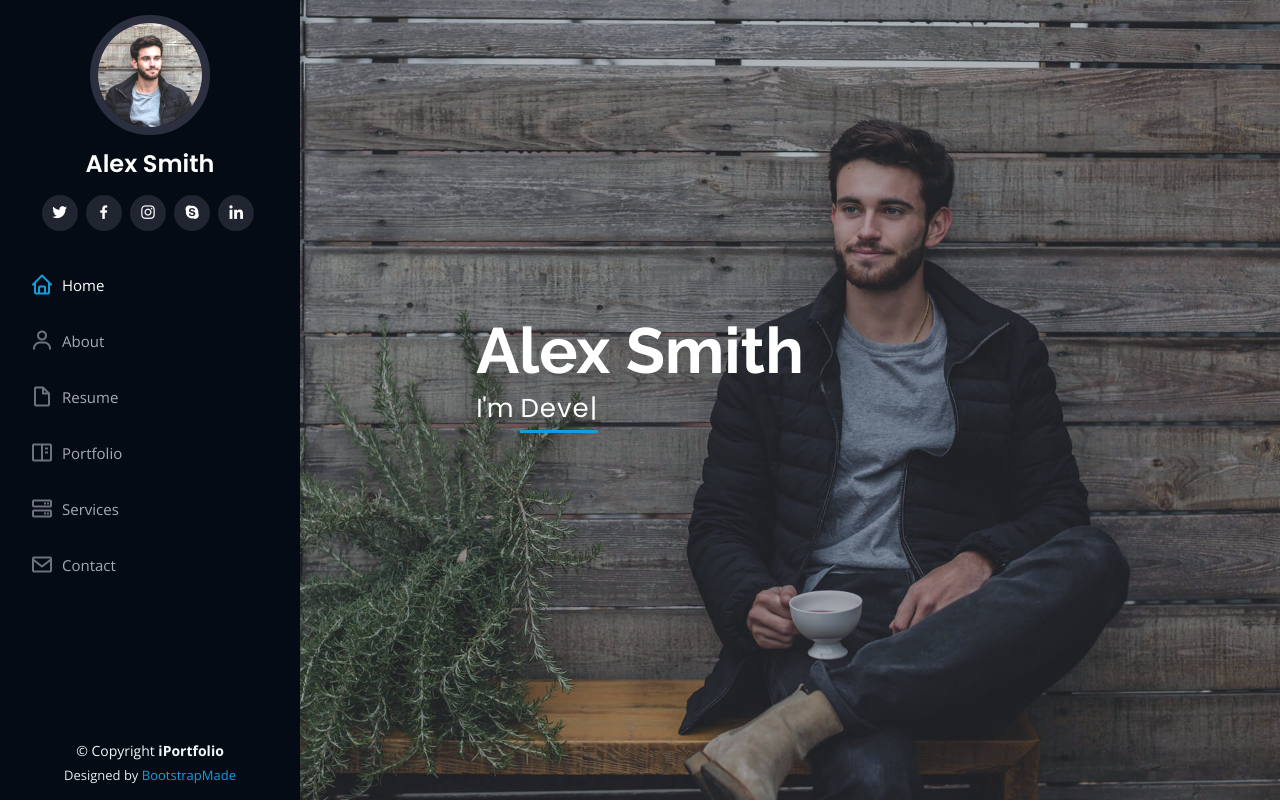
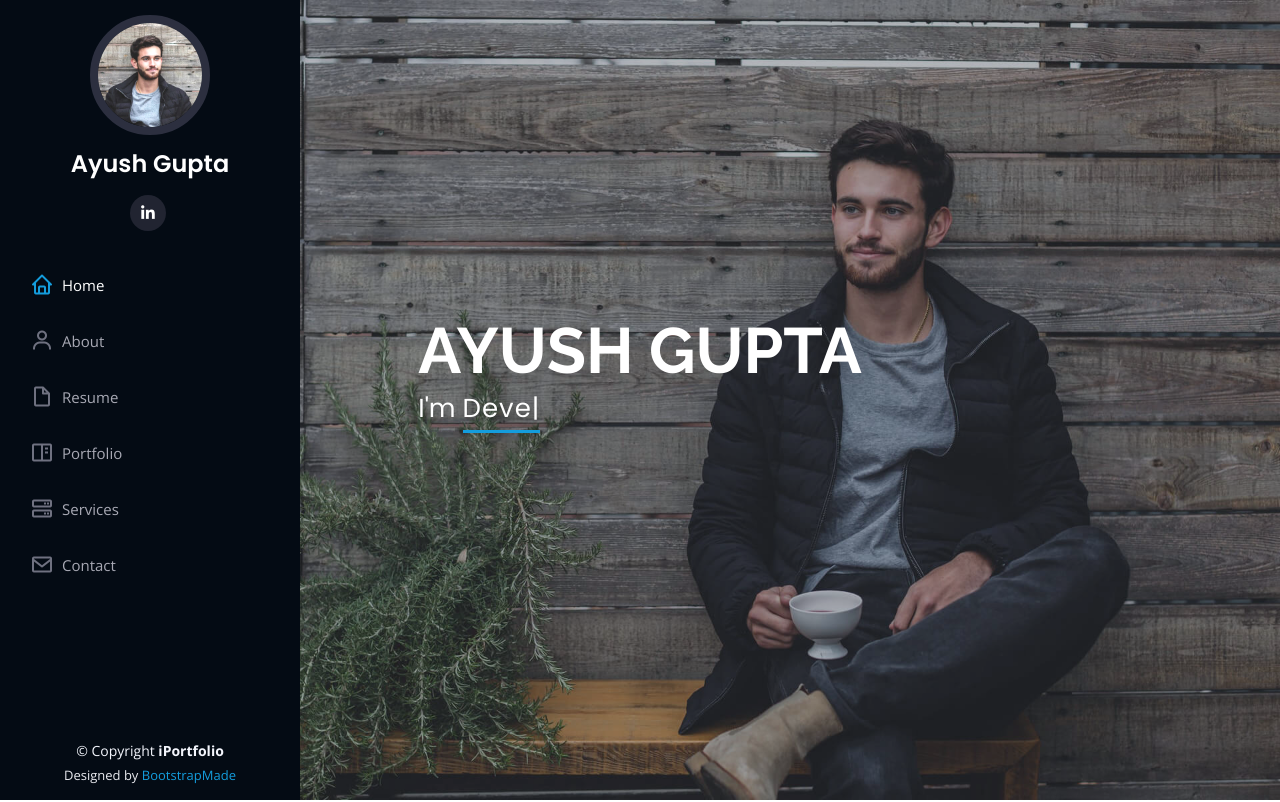
Before and after one commit to Ayushgupta208019/ayush_gupta_portfolio, a plain HTML site: page index.html in a window 1280 px wide. Shown: the top 802 px of the page. Drawn offline with nearby package versions, Linux system fonts and the light colour scheme.

Commit message:
Update index.html

```diff
--- a/index.html
+++ b/index.html
@@ -47,13 +47,9 @@
 
       <div class="profile">
         <img src="assets/img/profile-img.jpg" alt="" class="img-fluid rounded-circle">
-        <h1 class="text-light"><a href="index.html">Alex Smith</a></h1>
+        <h1 class="text-light"><a href="index.html">Ayush Gupta</a></h1>
         <div class="social-links mt-3 text-center">
-          <a href="#" class="twitter"><i class="bx bxl-twitter"></i></a>
-          <a href="#" class="facebook"><i class="bx bxl-facebook"></i></a>
-          <a href="#" class="instagram"><i class="bx bxl-instagram"></i></a>
-          <a href="#" class="google-plus"><i class="bx bxl-skype"></i></a>
-          <a href="#" class="linkedin"><i class="bx bxl-linkedin"></i></a>
+          <a href="https://www.linkedin.com/in/ayush-gupta-python-developer/" class="linkedin"><i class="bx bxl-linkedin"></i></a>
         </div>
       </div>
 
@@ -73,7 +69,7 @@
   <!-- ======= Hero Section ======= -->
   <section id="hero" class="d-flex flex-column justify-content-center align-items-center">
     <div class="hero-container" data-aos="fade-in">
-      <h1>Alex Smith</h1>
+      <h1>AYUSH GUPTA </h1>
       <p>I'm <span class="typed" data-typed-items="Designer, Developer, Freelancer, Photographer"></span></p>
     </div>
   </section><!-- End Hero -->
```
